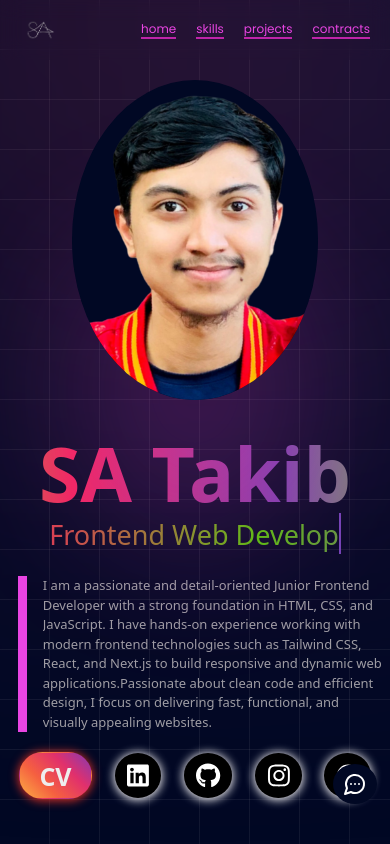
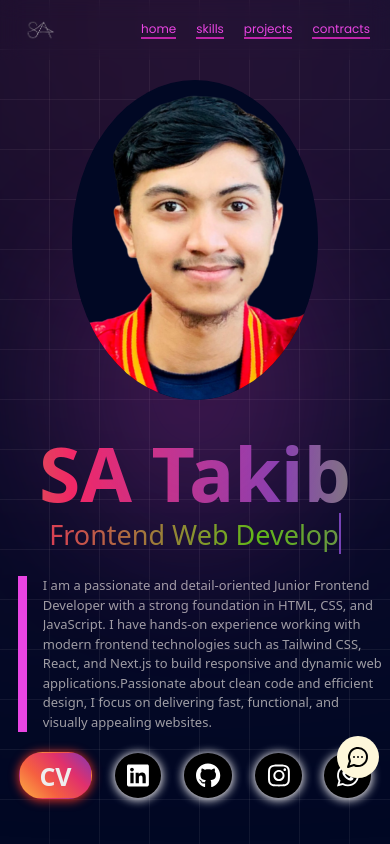
Before and after one commit to Takib-Ahmed/sa-takib, a React (Vite) app: page / in a window 390 px wide. Shown: the top 844 px of the page. Built offline with nearby package versions, Linux system fonts and the light colour scheme; a web font is replaced by a local one.

Commit message:
fixed contracts upadated

```diff
--- a/src/App.css
+++ b/src/App.css
@@ -420,45 +420,82 @@ filter: invert(0) ;
 @media only screen and (max-width: 1325px){
 
   .fc-container{
+
     justify-content: flex-end !important;
     align-items: flex-end !important;
-    transition: all 1s  ease;
+
   .fixedcontracts{
     padding: 0 !important;
-    transform: translateX(5px) !important;
-    transition: all 1s  ease;
+margin-top: 0;
+position: fixed;
+
+
 
     a{
       position: absolute !important;
-       transform: translateY(-100%);
-       right: 1.1rem !important;
+
+       right: 1rem !important;
+
        /* color: green !important;
      background: #ffff !important; */
-     padding: 7px 9px;
-     transition: all 1s  ease;
 
 
+filter: invert(1);
+justify-items: center !important;
+
+&:nth-child(5) , &:nth-child(6){
+  padding: 8px 8px !important;
+}
+
+&:hover{
+
+
+  transform: translateX(0px) !important;
+  /* background-color: white !important; */
+
+  filter: invert(1) !important;
+ background-color: #010824 !important;
+
+  /* box-shadow:#ca23d0 0px 2px 10px 2px; */
+
+       }
     }
     a:not(:nth-child(5)){
 display: none;
+    }
+    & a:nth-child(5){
+      display: block;
             }
 
 
   }
 
+
+  &:hover{
+
+
+
+ filter: invert(0) !important;
+
+  }
+}
+
+
+
+.hovered {
   &:hover{
 
     a{
       position: relative !important;
-    transform: translateY(0%) !important;
-    right: 1.1rem !important;
+
+
        /* color: green !important;
      background: #ffff !important; */
-   padding: 7px 9px;
+
      display: block !important ;
      &:hover{
       background-color: #010824 !important;
-    transform: translateX(0px) translateY(0px) !important;
+      /* transform: translateX(0px) translateY(0px) !important; */
      }
 
 
@@ -470,8 +507,8 @@ display: none;
 
 
 
-}}
-
+  }
+}
 
 }
 @media only screen and (max-width: 1241px) {
--- a/src/components/home.jsx
+++ b/src/components/home.jsx
@@ -9,7 +9,43 @@ import { faWhatsapp } from '@fortawesome/free-brands-svg-icons'
 import { LuMessageCircleX } from "react-icons/lu";
 import { LuMessageCircleMore } from "react-icons/lu";
 import { LuMessageCirclePlus } from "react-icons/lu";
+import { useState } from 'react'
 const Home = () => {
+const contractlinks = [
+  {
+    fonticon:faLinkedin,
+color:"#0C64C5",
+
+
+
+  },
+  {
+    fonticon:faGithub,
+    color: 'black',
+    url:'https://github.com/Takib-Ahmed',
+
+  },  {
+    fonticon:faInstagram,
+    color: "#E1306C",
+    url:'https://www.instagram.com/md.takeb'
+
+  },  {
+    fonticon:faWhatsapp,
+color:"green",
+url:'https://wa.me/01615081141'
+
+  },
+  {
+    icon:LuMessageCircleMore,
+
+
+  },{
+    icon:LuMessageCircleX,
+
+  }
+]
+
+const [isactive,setisactive] = useState(false)
 
   return (
     <div>
@@ -48,14 +84,32 @@ const Home = () => {
  connect   <LuMessageCirclePlus />
    </div>
 <div className='  fc-container fixed right-0 top-0  h-screen  flex justify-end items-end lg:justify-center lg:items-center  z-50 '>
-   <div className="links fixedcontracts  lg:mt-32   p-4 lg:p-1    flex flex-col  justify-start  lg:justify-center gap-5 sm:gap-10    w-max  items-center   rounded-r-[3.5rem]">
+   <div className={`contractlinks  md:bottom-5  lg:bottom-0 ${isactive && 'hovered  translate-x-[1.5px]  '}   fixedcontracts hover:bg-[#010824]  lg:mt-32   p-4 lg:p-1    flex flex-col  justify-start  lg:justify-center gap-5 sm:gap-10    w-max  items-center   rounded-r-[3.5rem]`}
+
+   onMouseEnter={()=>{
+    setisactive(true)
+   }}
+   onMouseLeave={()=>
+   {
+    setisactive(false)
+   }
+   }
+
+   >
 
         {/* <a href="/CV/Sa Takib.pdf" className='cv hidden hover:text-black  text-[20px] px-2 py-[0.45rem] rounded-full' download  ><div className=' grid  items-center  sm:gap-2'><p>CV</p> <img src={Download} alt="" className=' hidden   invert ' /></div></a> */}
-        <a href="" className=' absolute  -translate-y-full right-4  lg:relative rounded-[100%]  px-2 py-[0.45rem] text-2xl lg:text-3xl flex justify-center items-center  '><FontAwesomeIcon href='#' icon={faLinkedin}/></a><a href='https://github.com/Takib-Ahmed'  className='flex justify-center items-center absolute  -translate-y-full right-4  lg:relative rounded-[100%] text-2xl lg:text-3xl px-2 py-[0.45rem] '><FontAwesomeIcon icon={faGithub}/></a><a href='https://www.instagram.com/lg.takeb'  className=' flex justify-center items-center px-2 py-[0.45rem]  absolute  -translate-y-full right-4  lg:relative rounded-[100%] text-2xl lg:text-3xl '><FontAwesomeIcon icon={faInstagram}/></a><a href='https://wa.me/01615081141' className='flex justify-center items-center px-2 py-[0.45rem] absolute  -translate-y-full right-4  lg:relative rounded-[100%] text-2xl lg:text-3xl  ' ><FontAwesomeIcon  icon={faWhatsapp}/></a>
 
-        <a  className='flex   justify-center items-center px-2 py-[0.45rem] absolute  -translate-y-full right-4  lg:relative rounded-[100%] text-2xl lg:text-3xl  ' > <LuMessageCircleMore /></a>
-        <a  className='flex   justify-center items-center px-2 py-[0.45rem] absolute  -translate-y-full right-4  lg:relative rounded-[100%] text-2xl lg:text-3xl  ' > <LuMessageCircleX /></a>
 
+        {
+          contractlinks.map((links,key)=>(
+            <a key={key} href={links.url} className={` absolute  cursor-pointer  -translate-y-full bottom-6 md:bottom-0  right-4  lg:relative rounded-[100%]  px-2 py-[0.45rem] text-2xl lg:text-3xl flex justify-center items-center  ${links.icon && 'hover:text-[#010824]  '} `}>{links.fonticon ? <FontAwesomeIcon  icon={links.fonticon}/>:<links.icon
+
+            onClick={()=>{
+              setisactive(prev=>!prev)
+            }}
+            />}</a>
+          ))
+        }
         </div></div>
     </div>)
 
--- a/src/index.css
+++ b/src/index.css
@@ -110,15 +110,16 @@ filter: invert(1);
     }
 }
 
-.links{
+.contractlinks{
     animation: Toup .8s linear forwards;
+   margin-top: 10rem;
 
          & a {
 
             background-color: #010824 !important;
 
                     border: 1px solid transparent;
-
+                    padding: 0.3rem 0.6rem !important;
 
 
                     /* box-shadow: white 0px 3px 8px; */
@@ -133,8 +134,11 @@ background-color: white !important;
         /* box-shadow:#ca23d0 0px 2px 10px 2px; */
 
      }
+     &:not(:nth-child(5),:nth-child(6)){
+        display:block;
+     }
                 }
-         & a:nth-child(2){
+         & a:nth-child(1){
 
          &:hover{
 
@@ -143,7 +147,7 @@ background-color: white !important;
          }
 
          }
-         & a:nth-child(3)
+         & a:nth-child(2)
          {
             color: white;
 
@@ -157,20 +161,24 @@ color: black;
 
 }
          }
-         & a:nth-child(4){
+         & a:nth-child(3){
 
 &:hover{
     color: #E1306C ;
 
 }
     }
-    & a:nth-child(5){
+    & a:nth-child(4){
 
         &:hover{
             color: green;
 
         }
       }
+      & a:nth-child(5) , a:nth-child(6){
+display: none;
+      }
+
 }
 .section{
 
```
Lines whose indentation alone changed are shown as unchanged.
